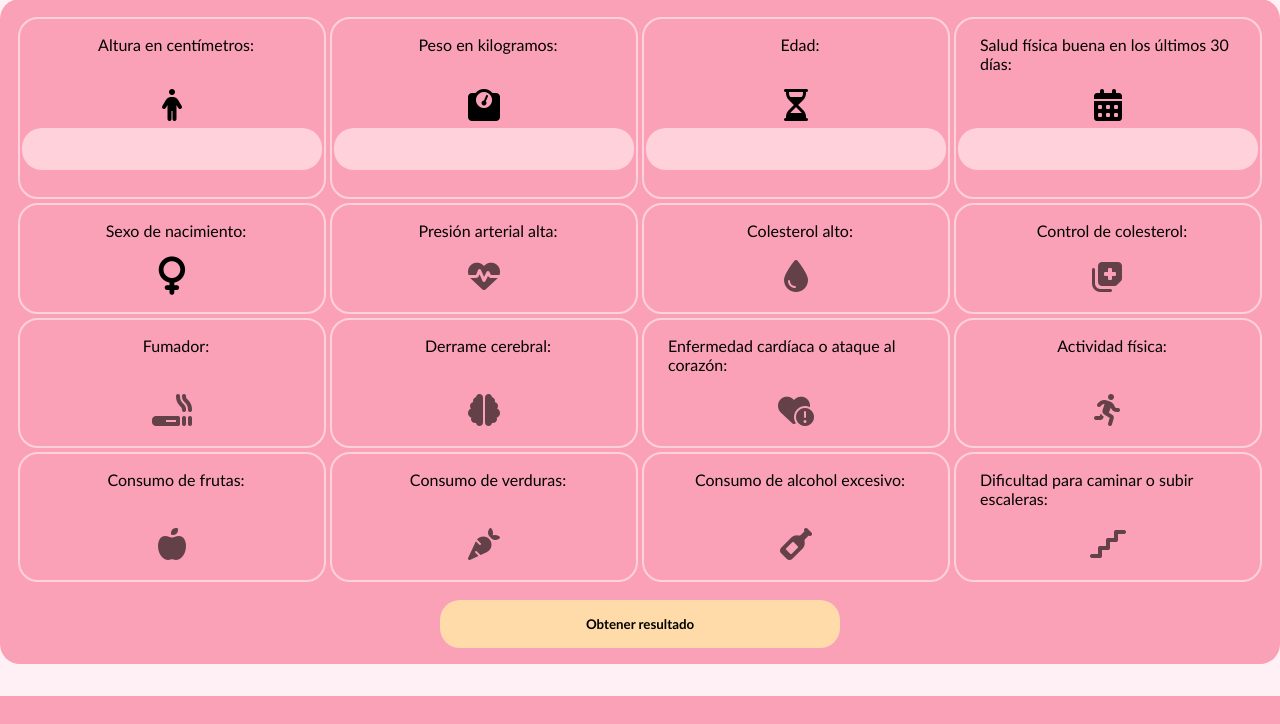
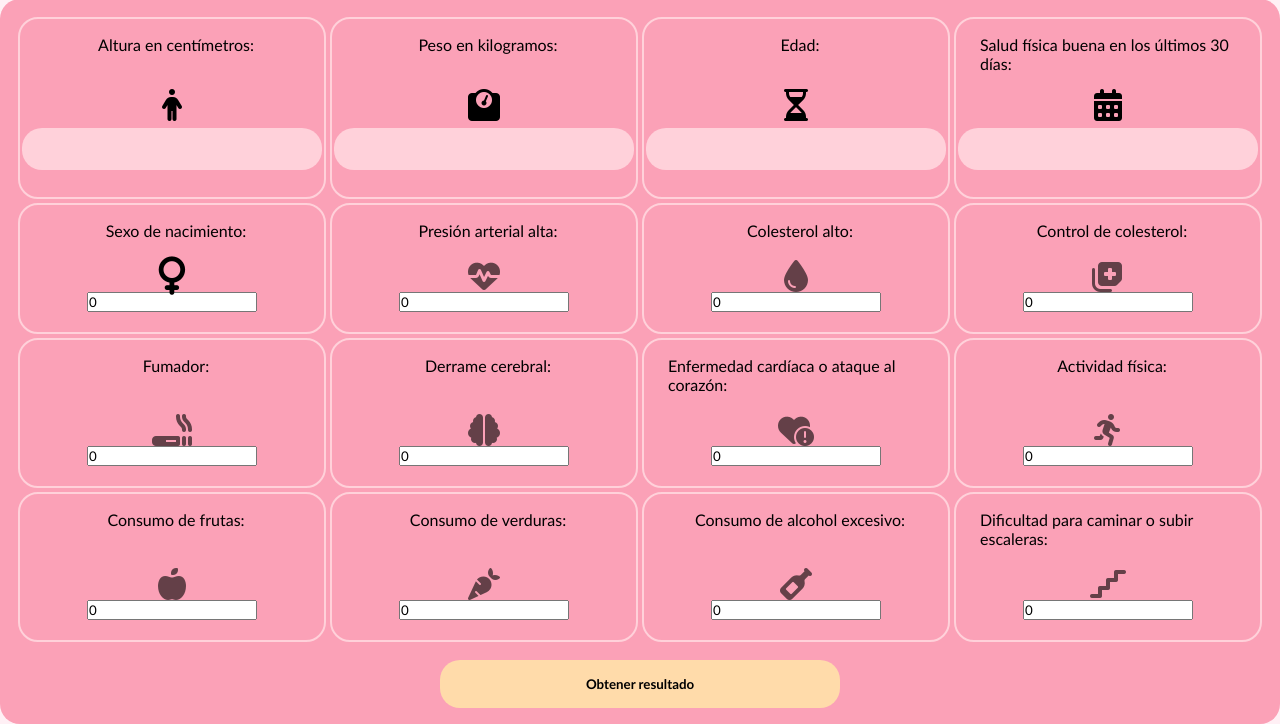
Before and after one commit to Leandr0Fr/ml-diabetes, a Flask app: page / in a window 1280 px wide. Shown: the part 104-828 px from the top of the page. Before the commit the page ends 800 px from the top, so only its background shows below. Run offline with Flask 2, Linux system fonts and the light colour scheme; parts of the project's set-up code (start-up, migrations or seed data) failed here and were passed over; some libraries are stand-ins or nearby versions.

Commit message:
CHANGE checkbox to number

```diff
--- a/templates/index.html
+++ b/templates/index.html
@@ -4,6 +4,7 @@
     <meta charset="UTF-8">
     <meta name="viewport" content="width=device-width, initial-scale=1.0">
     <title class="fa-solid fa-heart">Formulario de Datos de Salud</title>
+    <link rel="stylesheet" href="./static/styles.css">
     <link rel="stylesheet" type="text/css" href="{{ url_for('static', filename='styles.css') }}">
 
     <script src="https://kit.fontawesome.com/2bf843a204.js" crossorigin="anonymous"></script>
@@ -17,98 +18,98 @@
                 <section class="input-container">
                     <label for="Height">Altura en centímetros:</label>
                     <i class="fa-solid fa-person"></i>
-                    <input class="field-input" type="number" name="Height">
+                    <input class="field-input" type="number" name="Height" min="1">
                 </section>
 
                 <section class="input-container">
                     <label for="Weight">Peso en kilogramos:</label>
                     <i class="fa-solid fa-weight-scale"></i>
-                    <input class="field-input" type="number" name="Weight">
+                    <input class="field-input" type="number" name="Weight" min="1">
                 </section>
 
                 <section class="input-container">
                     <label for="Age">Edad:</label>
                     <i class="fa-regular fa-hourglass-half"></i>
-                    <input class="field-input" type="number" name="Age">
+                    <input class="field-input" type="number" name="Age" min="0">
                 </section>
 
                 <section class="input-container">
                     <label for="PhysHlth">Salud física buena en los últimos 30 días:</label>
                     <i class="fa-solid fa-calendar-days"></i>
-                    <input class="field-input" type="number" name="PhysHlth">
+                    <input class="field-input" type="number" name="PhysHlth" min="0" max="30">
                 </section>
             </div>
 
             <section class="input-container check">
                 <label for="Sex" class="">Sexo de nacimiento:</label>
                 <i id="sex-icon" class="fa-solid fa-venus"></i>
-                <input class="check-input" type="checkbox" name="Sex" value="0">
+                <input class="check-input" type="number" name="Sex" value="0">
             </section>
 
             <section class="input-container check">
                 <label for="HighBP">Presión arterial alta:</label>
                 <i class="fa-solid fa-heart-pulse"></i>
-                <input class="check-input" type="checkbox" name="HighBP" value="0">
+                <input class="check-input" type="number" name="HighBP" value="0">
             </section>
 
             <section class="input-container check">
                 <label for="HighChol">Colesterol alto:</label>
                 <i class="fa-solid fa-droplet"></i>
-                <input class="check-input"  type="checkbox" name="HighChol" value="0">
+                <input class="check-input"  type="number" name="HighChol" value="0">
             </section>
 
             <section class="input-container check">
                 <label for="CholCheck">Control de colesterol:</label>
                 <i class="fa-solid fa-notes-medical"></i>
-                <input class="check-input" type="checkbox" name="CholCheck" value="0">
+                <input class="check-input" type="number" name="CholCheck" value="0">
             </section>
 
             <section class="input-container check">
                 <label for="Smoker">Fumador:</label>
                 <i class="fa-solid fa-smoking"></i>
-                <input class="check-input" type="checkbox" name="Smoker" value="0">
+                <input class="check-input" type="number" name="Smoker" value="0">
             </section>
 
             <section class="input-container check">
                 <label for="Stroke">Derrame cerebral:</label>
                 <i class="fa-solid fa-brain"></i>
-                <input class="check-input" type="checkbox" name="Stroke" value="0">
+                <input class="check-input" type="number" name="Stroke" value="0">
             </section>
 
             <section class="input-container check">
                 <label for="HeartDiseaseorAttack">Enfermedad cardíaca o ataque al corazón:</label>
                 <i class="fa-solid fa-heart-circle-exclamation"></i>
-                <input class="check-input" type="checkbox" name="HeartDiseaseorAttack" value="0">
+                <input class="check-input" type="number" name="HeartDiseaseorAttack" value="0">
             </section>
 
             <section class="input-container check">
                 <label for="PhysActivity">Actividad física:</label>
                 <i class="fa-solid fa-person-running"></i>
-                <input class="check-input" type="checkbox" name="PhysActivity" value="0">
+                <input class="check-input" type="number" name="PhysActivity" value="0">
             </section>
 
             <section class="input-container check">
                 <label for="Fruits">Consumo de frutas:</label>
                 <i class="fa-solid fa-apple-whole"></i>
-                <input class="check-input" type="checkbox" name="Fruits" value="0">
+                <input class="check-input" type="number" name="Fruits" value="0">
             </section>
 
             <section class="input-container check">
                 <label for="Veggies">Consumo de verduras:</label>
                 <i class="fa-solid fa-carrot"></i>
-                <input class="check-input" type="checkbox" name="Veggies" value="0">
+                <input class="check-input" type="number" name="Veggies" value="0">
             </section>
 
             <section class="input-container check">
                 <label for="HvyAlcoholConsump">Consumo de alcohol excesivo:</label>
                 <i class="fa-solid fa-wine-bottle"></i>
-                <input class="check-input" type="checkbox" name="HvyAlcoholConsump" value="0">
+                <input class="check-input" type="number" name="HvyAlcoholConsump" value="0">
             </section>
 
             <section class="input-container check">
                 <label for="DiffWalk">Dificultad para caminar o subir escaleras:</label>
                 <i class="fa-solid fa-stairs"></i>
-                <input class="check-input" type="checkbox" name="DiffWalk" value="0">
+                <input class="check-input" type="number" name="DiffWalk" value="0">
             </section>
 
             <input class="btn" type="submit" value="Obtener resultado">
@@ -128,28 +129,6 @@
                     icon.classList.toggle('on');
             })
         });
-
-        let btn = document.querySelector('.btn');
-        btn.addEventListener('click', e =>{
-            e.preventDefault()
-            const formulario = document.querySelector('.form');
-            let elementos = formulario.elements;
-            let formData = {};
-
-            // Recorre todos los elementos del formulario
-            for (let i = 0; i < elementos.length; i++) {
-                let elemento = elementos[i];
-                if (elemento.type !== "submit") {
-                // Agrega el valor del elemento al objeto formData
-                formData[elemento.name] = elemento.value;
-                }
-            }
-
-            console.log(formData);
-            fetch('/predict', {method: 'POST',body: formData,})
-      .then(response => console.log(response.json())) // Puedes manejar la respuesta aquí
-      .catch(error => console.error('Error:', error));
-        });
     </script>
 </body>
 </html>
```
